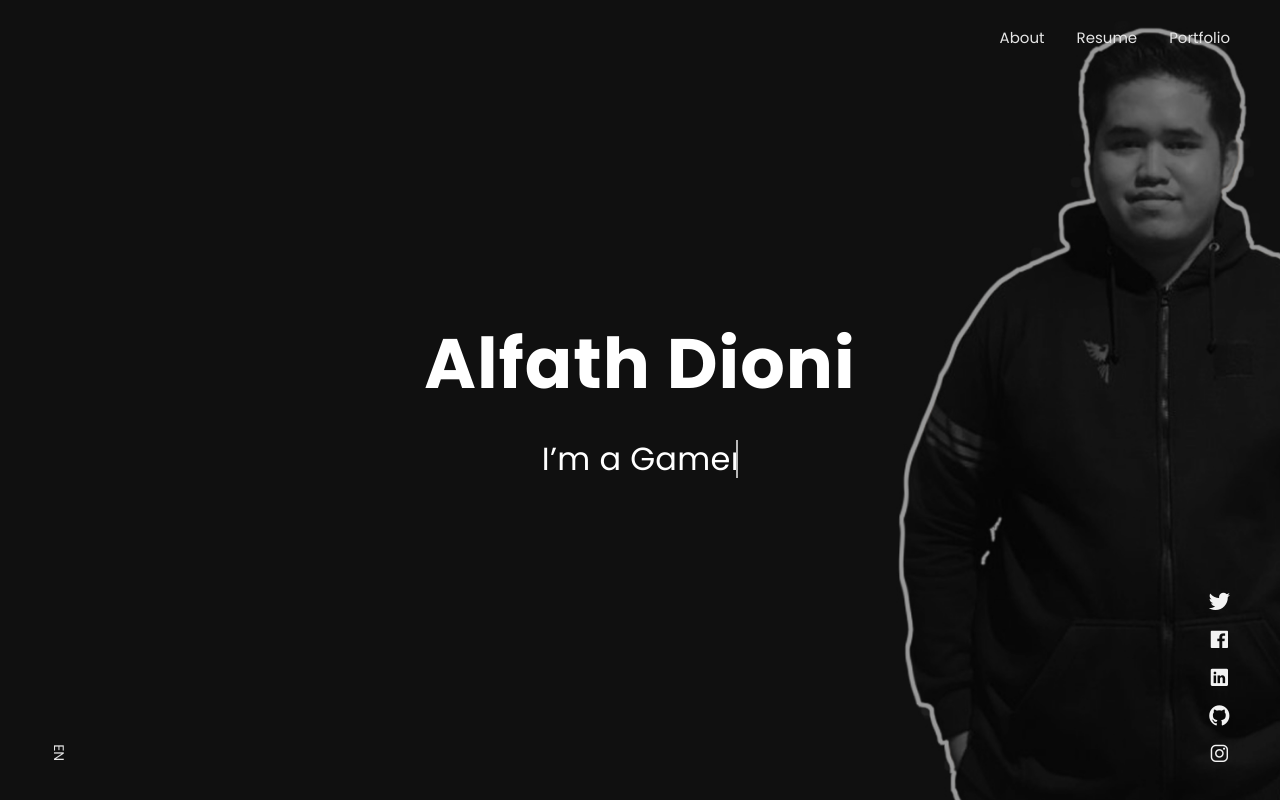
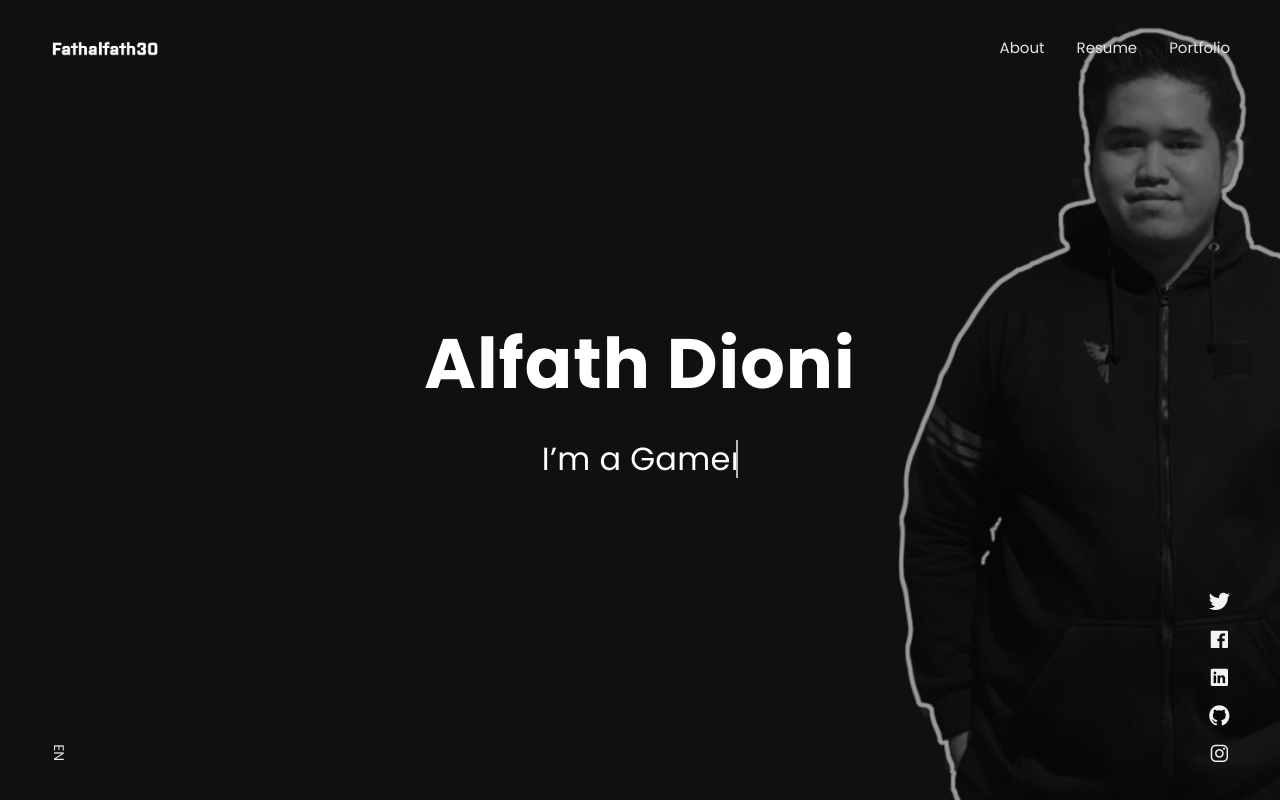
Before and after one commit to fathalfath30/fathalfath30.github.io, a plain HTML site: page index.html in a window 1280 px wide. Drawn offline with Linux system fonts and the light colour scheme.

Commit message:
update logo

```diff
--- a/index.html
+++ b/index.html
@@ -65,9 +65,9 @@
 
 <!-- START: navbar -->
 <nav class="navbar-expand-md navbar fixed-top" id="navbar">
-  <a class="navbar-brand" data-scroll="" href="#home">
+  <a class="navbar-brand" data-scroll="" href="https://github.com/fathalfath30" target='_blank'>
     <!-- Navbar Logo-->
-    <!--<img alt="Logo" class="img-fluid" src="img/img-kitzu-logo.png">-->
+    <img alt="Logo" class="img-fluid" src="img/logo.png">
   </a>
   <span aria-controls="navbarSupportedContent" aria-expanded="false" aria-label="Toggle navigation" class="navbar-menu ml-auto" data-target="#navbarSupportedContent" data-toggle="collapse" role="button">
     <span class="btn-line"></span>
```
Also changed, not shown: img/img-kitzu-logo.png (deleted), img/logo.png (added).
